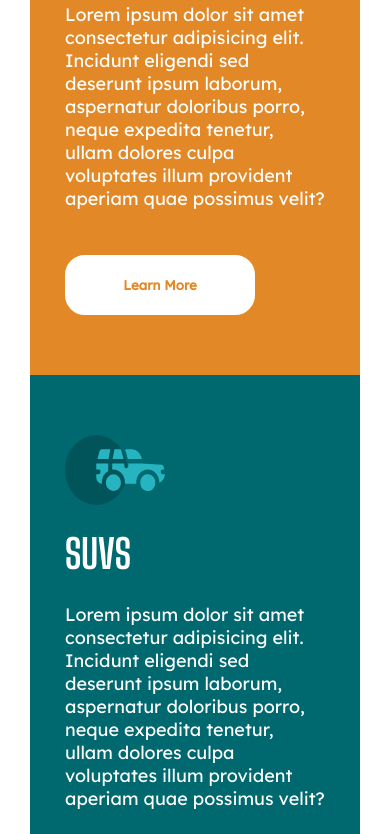
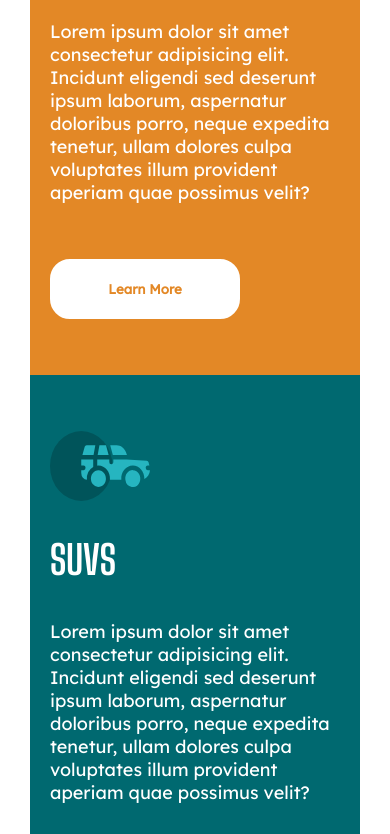
Before and after one commit to santiyelmini/3-column-card-component, a plain HTML site: page index.html in a window 390 px wide. Shown: the part 255-1089 px from the top of the page. Drawn offline with Linux system fonts and the light colour scheme.

Commit message:
fixed responsive

```diff
--- a/css/index.css
+++ b/css/index.css
@@ -36,7 +36,7 @@ body {
 }
 
 .card {
-    padding: 35px;
+    padding: 20px;
     display: flex;
     flex-direction: column;
     justify-content: space-evenly;
```
